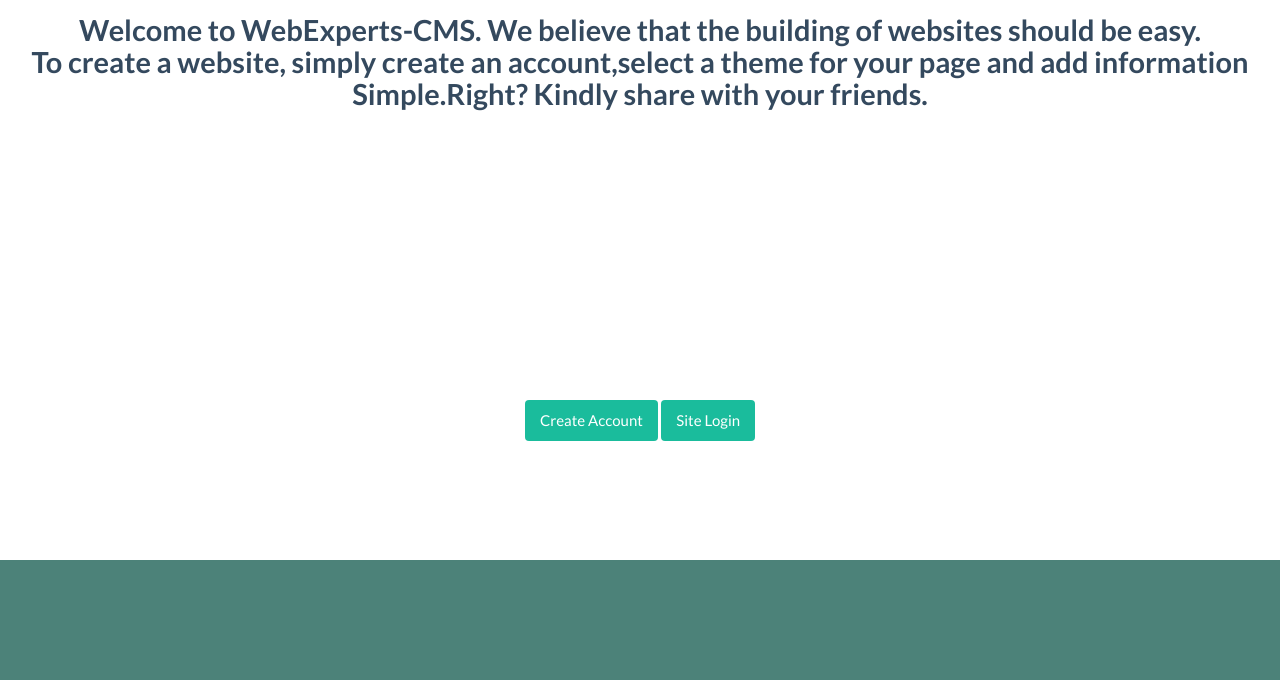
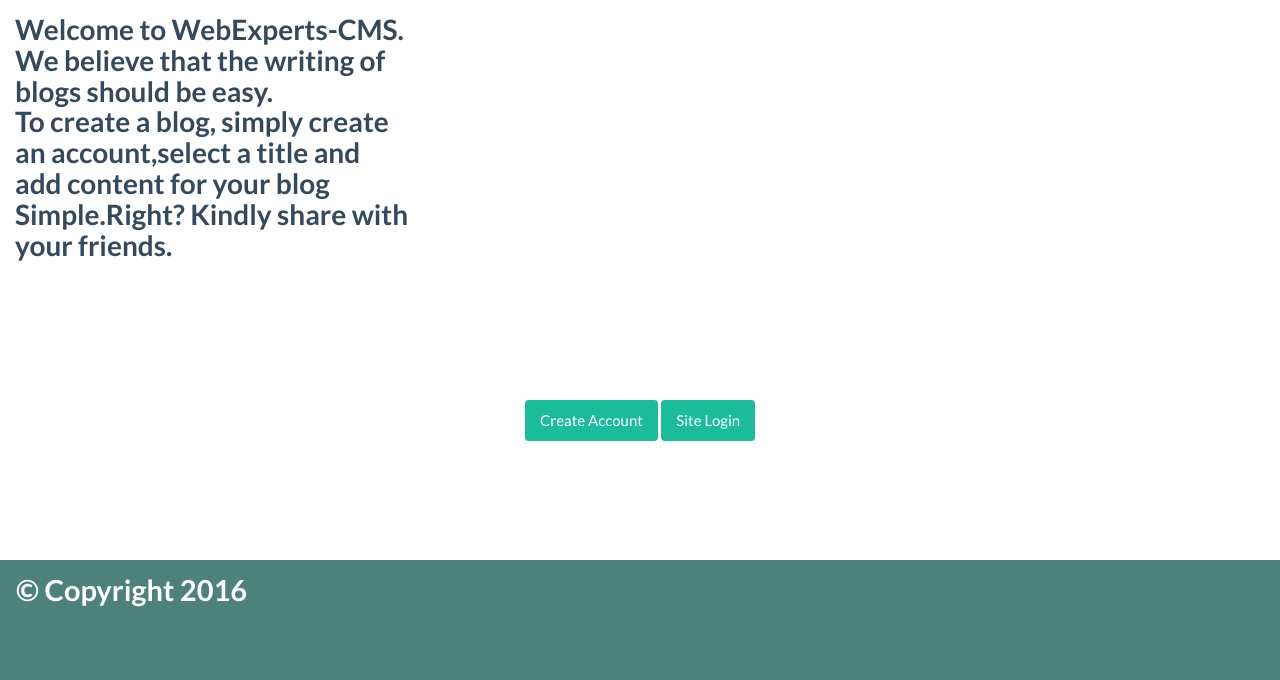
Before and after one commit to valdadyne/webexpert-cms, a Flask app: page / in a window 1280 px wide. Shown: the part 120-800 px from the top of the page. Run offline with Flask 2, Linux system fonts and the light colour scheme; some libraries are stand-ins or nearby versions.

Commit message:
Adjusted layout
- rewrote & reduced the size of the welcome text
- accommodate listings for all blogs
- added a footer

```diff
--- a/app/templates/index.html
+++ b/app/templates/index.html
@@ -9,12 +9,17 @@
         <h4 style="color:#fff;padding-left:2vh;">WebExpert-CMS</h4>
     {% endblock %}
     {% block section %}
-        <div id='welcome-text'class="col-sm-12 text-center">
-            <h4>
-                <span>Welcome to WebExperts-CMS. We believe that the building of websites should be easy.</span><br>
-                <span>To create a website, simply create an account,select a theme for your page and add information</span><br>
+        <div id='welcome-text'class="col-sm-4 text-left">
+            <h5>
+                <span>Welcome to WebExperts-CMS. We believe that the writing of blogs should be easy.</span>
+                <br>
+                <span>To create a  blog, simply create an account,select a title and add content for your blog </span>
+                <br>
                 <span>Simple.Right? Kindly share with your friends.</span>
-            </h4>
+            </h5>
+            <div id="recent-blogs" class="col-sm-8 text-left">
+
+            </div>
         </div>
         <div id="mybuttons" class="col-sm-12 text-center">
             <form action="{{url_for('register')}}">
@@ -26,4 +31,5 @@
         </div>
     {% endblock %}
     {% block footer %}
+        <h4 style="color:#fff;padding-left:2vh;">&copy; Copyright 2016</h4>
     {% endblock %}
```
